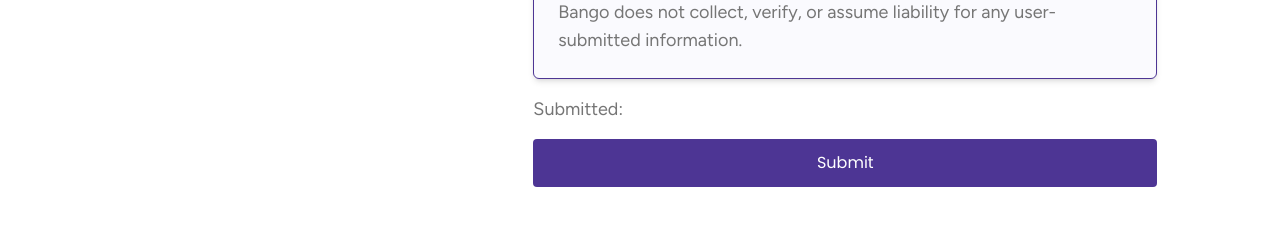
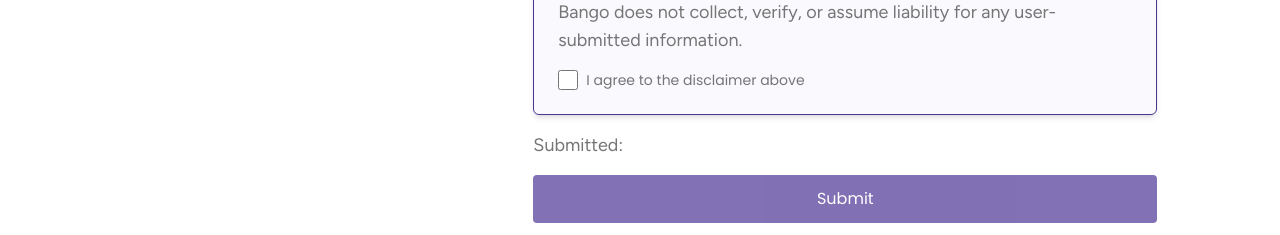
Before and after one commit to Bango-dev/bango-frontend, a Next.js app: page /form/review in a window 1280 px wide. Shown: the part 717-952 px from the top of the page. Built offline with nearby package versions, Linux system fonts and the light colour scheme; no server answers; sample sign-in values are in the browser's storage.

Commit message:
added a compulsory checkbox to the disclaimer on the review page

```diff
--- a/app/form/review/page.tsx
+++ b/app/form/review/page.tsx
@@ -20,6 +20,8 @@ const Review = () => {
   const [isEditing, setIsEditing] = useState(false);
   const [errors, setErrors] = useState<{ [key: string]: string }>({});
   const [originalData, setOriginalData] = useState(null);
+  const [acceptedDisclaimer, setAcceptedDisclaimer] = useState(false);
+
 
   const clearError = (field: string) => {
     setErrors((prev) => {
@@ -63,8 +65,17 @@ const Review = () => {
     return Object.keys(newErrors).length === 0;
   };
 
+
+
+
   const handleSubmit = async () => {
      setLoading(true);
+
+     if (!acceptedDisclaimer) {
+       alert("You must agree to the disclaimer before submitting.");
+       setLoading(false);
+       return;
+     }
 
      const isValid = validate();
      if (!isValid) {
@@ -317,11 +328,12 @@ const Review = () => {
 
           {/* Disclaimer */}
           <div className="form w-full border border-(--color-primary) bg-[#FAFAFE] rounded-md">
-            <h4 className="  text-(--color-primary) text-xs sm:text-sm md:text-lg font-bold ">
+            <h4 className="text-(--color-primary) text-xs sm:text-sm md:text-lg font-bold ">
               Disclaimer
             </h4>
-            <hr className="my-3 text-(--color-primary) " />
-            <div className="flex  justify-between">
+            <hr className="my-3 text-(--color-primary)" />
+
+            <div className="flex justify-between">
               <p className="text-[#757575] text-xs sm:text-sm md:text-lg ">
                 By submitting this information, you confirm that the seller has
                 given explicit consent for their details to be shared. You
@@ -330,7 +342,21 @@ const Review = () => {
                 liability for any user-submitted information.
               </p>
             </div>
+
+            {/*  ADD CHECKBOX HERE */}
+            <div className="mt-4 flex items-center gap-2">
+              <input
+                type="checkbox"
+                checked={acceptedDisclaimer}
+                onChange={() => setAcceptedDisclaimer(!acceptedDisclaimer)}
+                className="w-5 h-5 accent-(--color-primary)"
+              />
+              <label className="text-sm text-[#757575]">
+                I agree to the disclaimer above
+              </label>
             </div>
+          </div>
+
           <p className="text-lg text-[#757575]">Submitted: {data.date}</p>
 
           <PrimaryButton
@@ -365,7 +391,7 @@ const Review = () => {
             }
             onClick={handleSubmit}
             className="w-full"
-            disabled={loading || isEditing}
+            disabled={loading || isEditing || !acceptedDisclaimer}
           />
         </form>
       </div>
```
Lines whose indentation alone changed are shown as unchanged.
